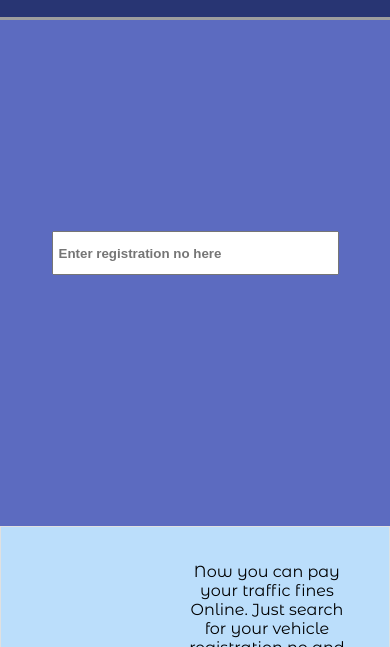
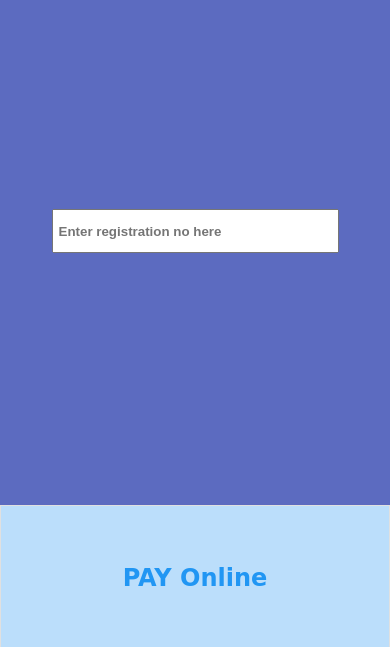
Before and after one commit to mayank8005/project-hackathon2k18, a plain HTML site: page index.html in a window 390 px wide. Shown: the part 136-783 px from the top of the page. Drawn offline with Linux system fonts and the light colour scheme; a web font is replaced by a local one.

Commit message:
some media query added

```diff
--- a/css/mystyle.css
+++ b/css/mystyle.css
@@ -56,6 +56,12 @@ header{
     font-weight: bold;
 }
 
+@media only screen and (max-width: 500px){
+    #header-login-btn-div a{
+        display: none;
+    }
+}
+
 /* haeder code end */
 
 /* cover style: this area contains cover related style  */
@@ -100,13 +106,20 @@ header{
     font-family: 'Montserrat Alternates', sans-serif;
 }
 
+@media only screen and (max-width: 500px){
+    .intro-section-div{
+        width: 100%;
+        display: block;
+    }
+}
+
 .intro-section-div h2{
     color: #2196F3;
     font-family: 'Shadows Into Light Two', cursive;
 }
 
 .intro-div-container{
-    margin-top: 20%;
+    margin-top: 15%;
 }
 /* intro sections end */
 
```
